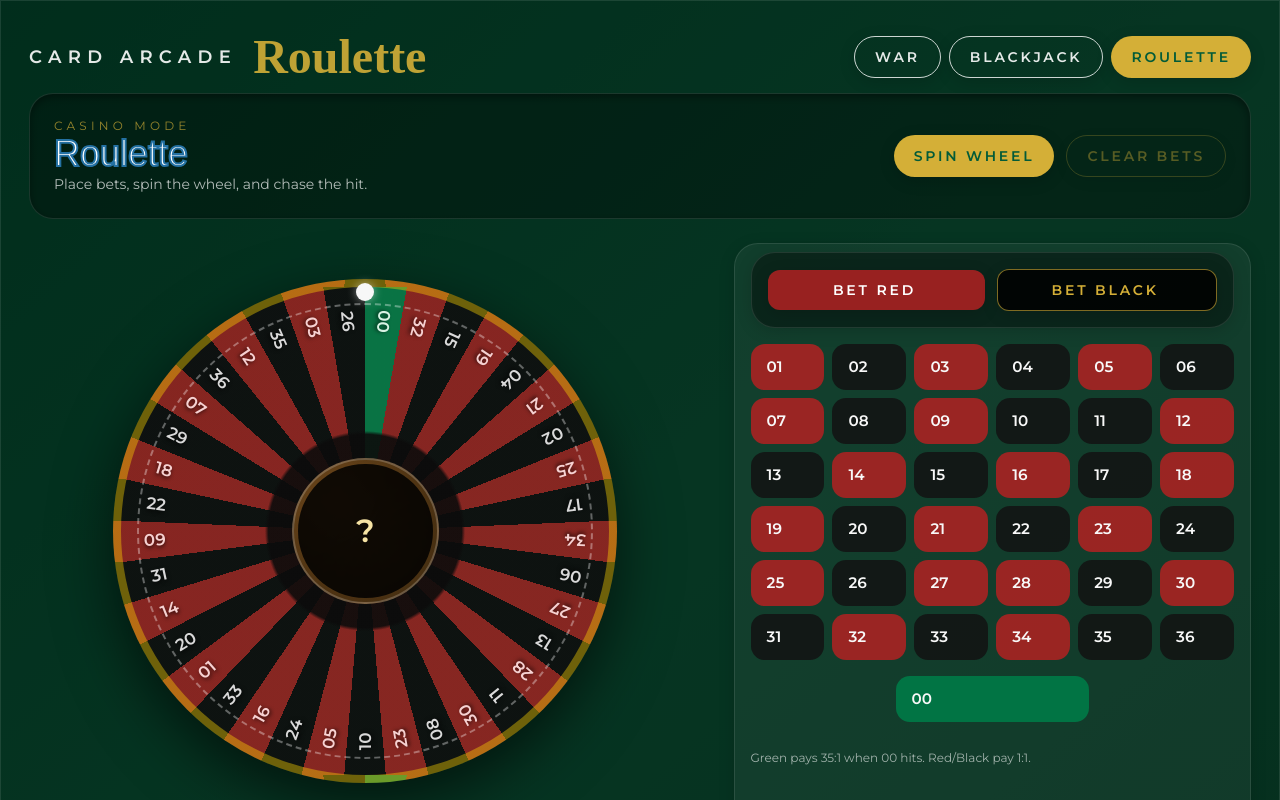
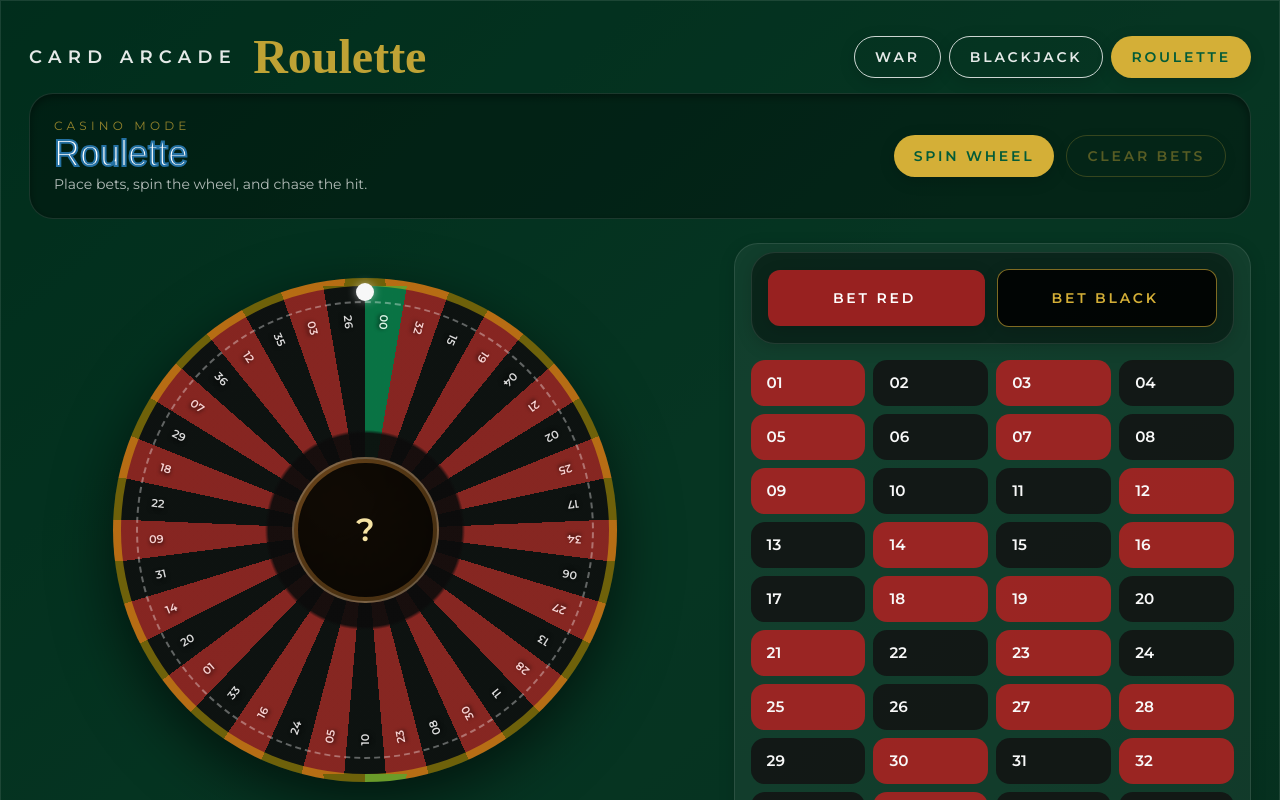
Before and after one commit to tfalba/war-monorepo, a React (Vite) app in the folder frontend/: page / in a window 1280 px wide. Both pictures are taken after a click on the button "ROULETTE". Shown: the top 800 px of the page. Built offline with nearby package versions, Linux system fonts and the light colour scheme; no server answers; a web font is replaced by a local one.

Commit message:
fixes wheel size and red black line height

```diff
--- a/frontend/src/components/Roulette.tsx
+++ b/frontend/src/components/Roulette.tsx
@@ -566,7 +566,7 @@ export default function Roulette() {
                 onDragOver={(event) => event.preventDefault()}
                 onDrop={() => handleDropOnColor("red")}
               >
-                <span className="flex items-center gap-1">
+                <span className="flex items-center gap-1 h-[36px]">
                   <span>Bet Red</span>
                   <span
                     className="roulette-stack"
@@ -591,7 +591,7 @@ export default function Roulette() {
                 onDragOver={(event) => event.preventDefault()}
                 onDrop={() => handleDropOnColor("black")}
               >
-                <span className="flex items-center gap-1">
+                <span className="flex items-center gap-1 h-[36px]">
                   <span>Bet Black</span>
                   <span
                     className="roulette-stack"
--- a/frontend/src/index.css
+++ b/frontend/src/index.css
@@ -220,12 +220,14 @@
   position: relative;
   display: grid;
   place-items: center;
-  height: 576px;
+  height: calc(var(--wheel-size, 504px) * 1.14);
+  max-height: calc(var(--wheel-size, 504px) * 1.14);
 }
 
 .roulette-wheel {
-  width: 504px;
-  height: 504px;
+  --wheel-size: min(504px, 90vw);
+  width: var(--wheel-size);
+  height: var(--wheel-size);
   border-radius: 50%;
   background:
     conic-gradient(#0a7a48 0deg 9.5deg, transparent 9.5deg 360deg),
@@ -243,7 +245,7 @@
 
 .roulette-wheel__ring {
   position: absolute;
-  inset: 16px;
+  inset: calc(var(--wheel-size) * 0.03);
   border-radius: 50%;
   border: 2px dashed rgba(255, 255, 255, 0.35);
 }
@@ -280,7 +282,7 @@
 
 .roulette-wheel__number {
   position: absolute;
-  inset: 14px;
+  inset: calc(var(--wheel-size) * 0.035);
   display: grid;
   place-items: center;
   transform-origin: center;
@@ -288,8 +290,8 @@
 }
 
 .roulette-wheel__number-text {
-  transform: translateY(-210px) rotate(90deg);
-  font-size: 1.05rem;
+  transform: translateY(calc(var(--wheel-size) * -0.415)) rotate(90deg);
+  font-size: clamp(0.7rem, calc(var(--wheel-size) * 0.022), 1.05rem);
   font-weight: 800;
   color: #f8f1da;
   text-shadow: 0 2px 4px rgba(0, 0, 0, 0.65);
@@ -346,7 +348,7 @@
 
 .roulette-board {
   display: grid;
-  grid-template-columns: repeat(6, minmax(0, 1fr));
+  grid-template-columns: repeat(4, minmax(0, 1fr));
   gap: 8px;
 }
 
```
